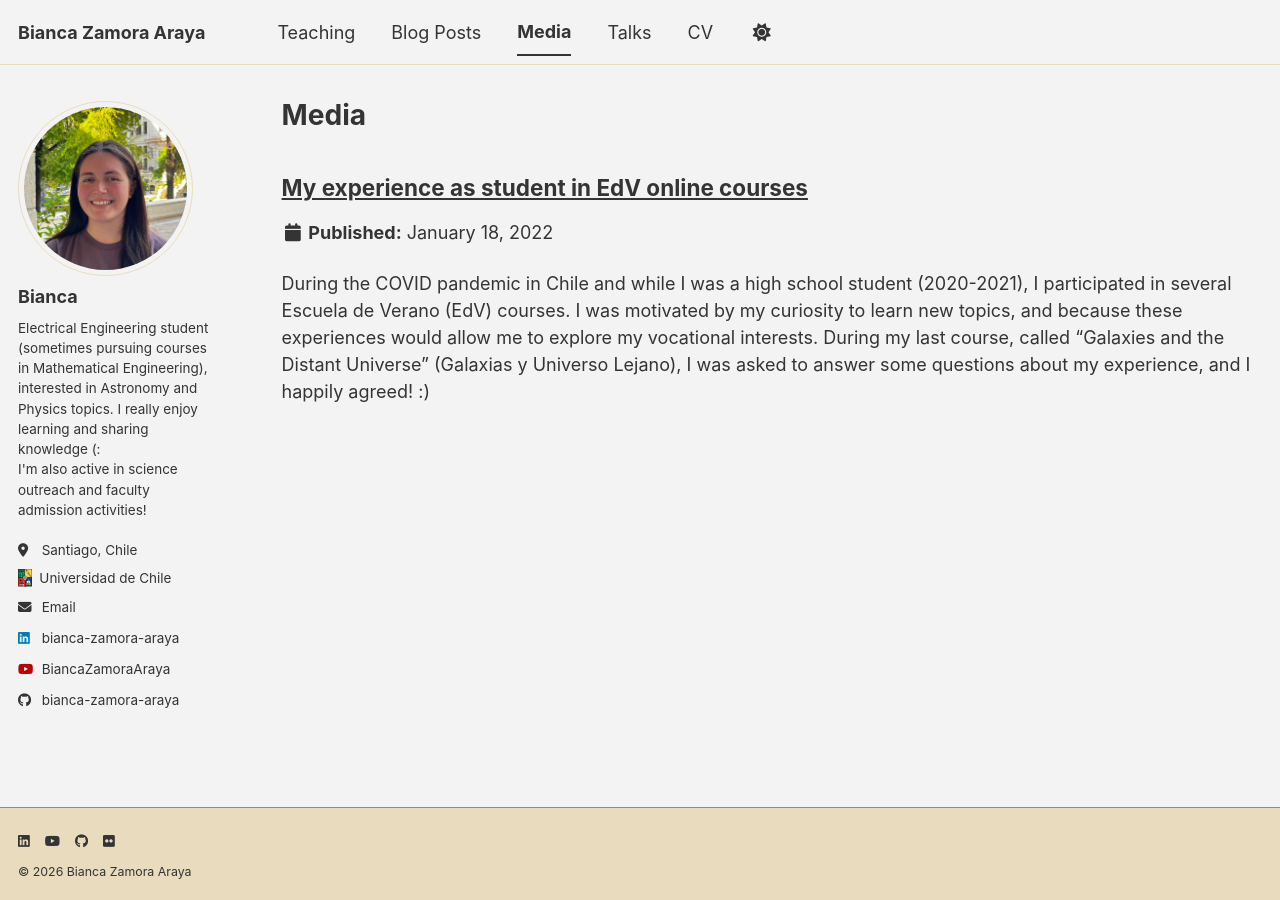
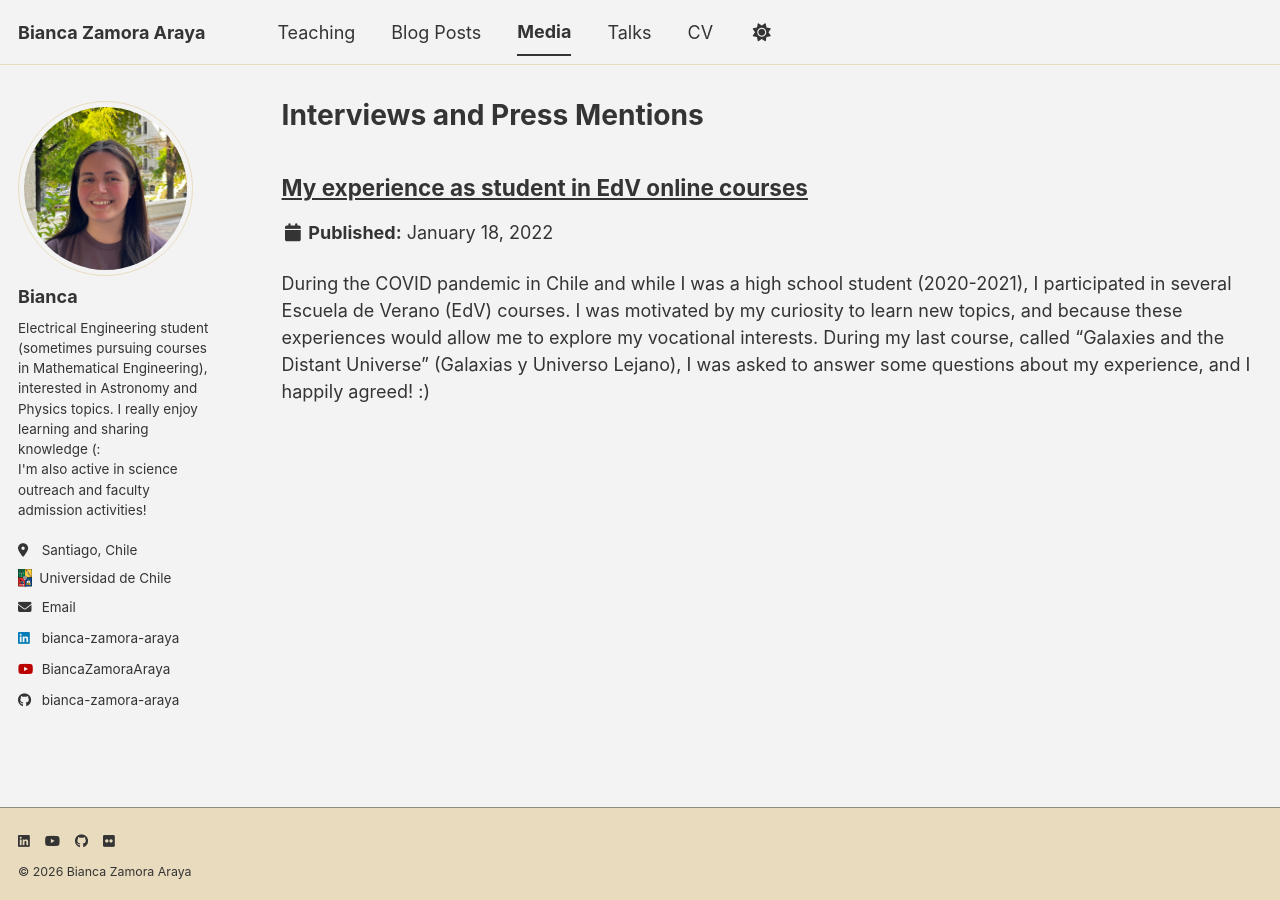
Before and after one commit to Bianca-Zamora-Araya/Bianca-Zamora-Araya.github.io, a Jekyll site: the page built from _pages/media.html, in a window 1280 px wide. Built offline with Jekyll 4.4.1, drawn with Linux system fonts in a browser that asks for light colours; a style sheet for code colours, icons or effects is not loaded.

Commit message:
Update media.html

```diff
--- a/_pages/media.html
+++ b/_pages/media.html
@@ -1,6 +1,6 @@
 ---
 layout: archive
-title: "Media"
+title: "Interviews and Press Mentions"
 permalink: /media/
 author_profile: true
 ---
```
